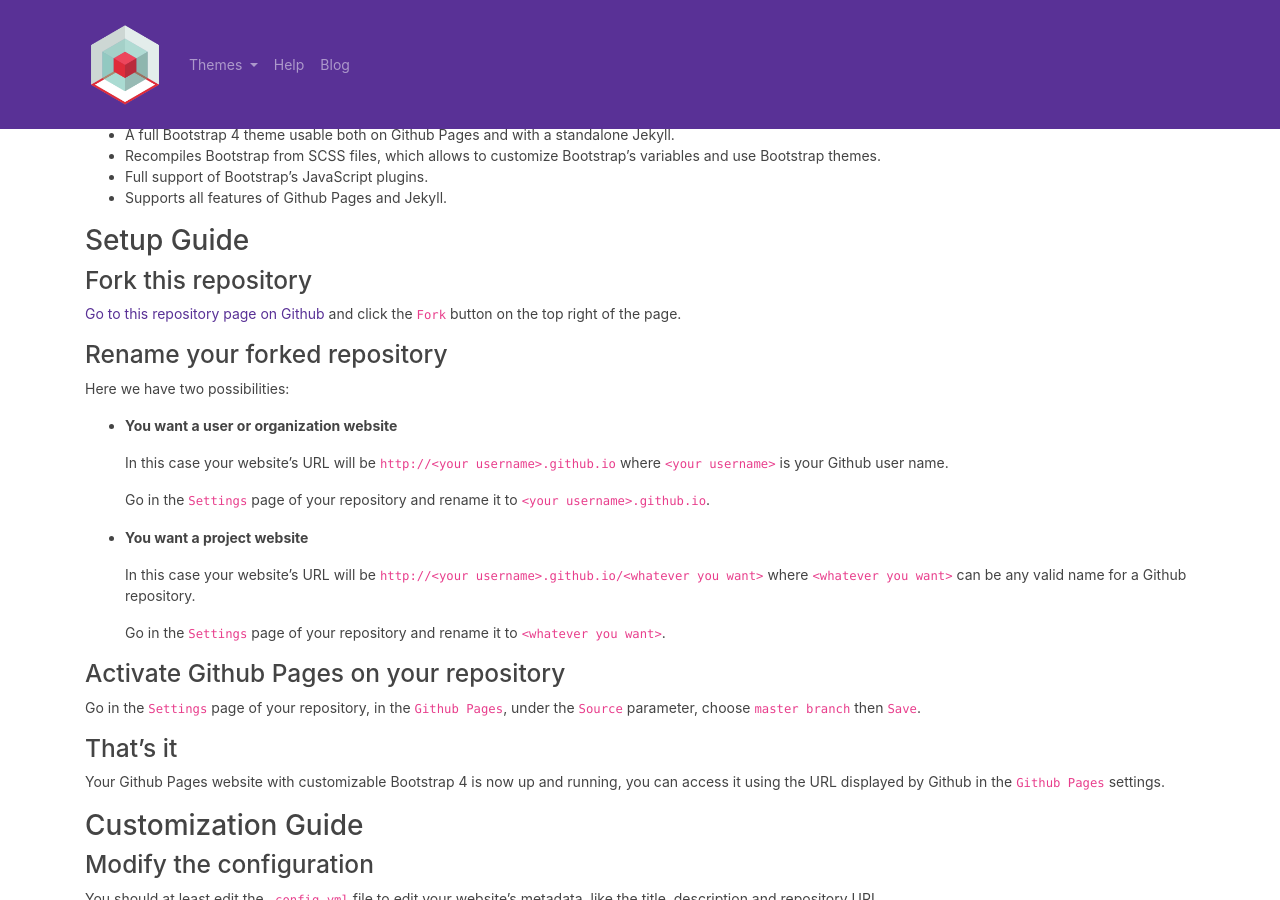
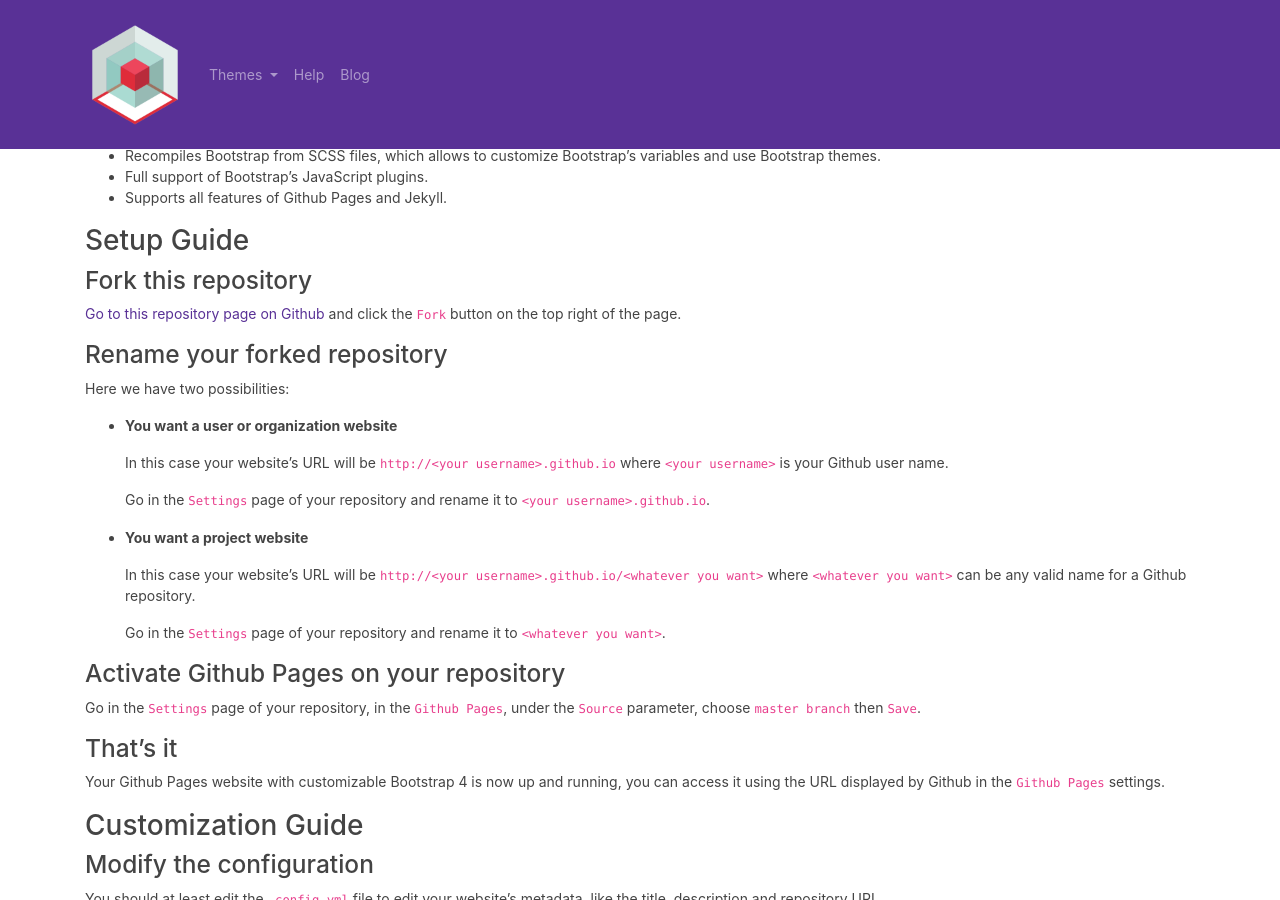
Before and after one commit to mcp-samples/mcp-samples.github.io, a Jekyll site: the page built from index.md, in a window 1280 px wide and 900 px high. Built offline with Jekyll 4.4.1, drawn with Linux system fonts in a browser that asks for light colours.

Commit message:
Changing header

```diff
--- a/_layouts/default.html
+++ b/_layouts/default.html
@@ -15,7 +15,7 @@
   <body>
     <div class="navbar navbar-expand-lg fixed-top navbar-dark bg-primary">
       <div class="container">
-        <a href="../" class="navbar-brand"><img height="80" width="80" src="/assets/images/icon-MCP-outlined.png"></a>
+        <a href="../" class="navbar-brand"><img height="100" width="100" src="/assets/images/icon-MCP-outlined.png"></a>
         <button class="navbar-toggler" type="button" data-toggle="collapse" data-target="#navbarResponsive" aria-controls="navbarResponsive" aria-expanded="false" aria-label="Toggle navigation">
           <span class="navbar-toggler-icon"></span>
         </button>
```
